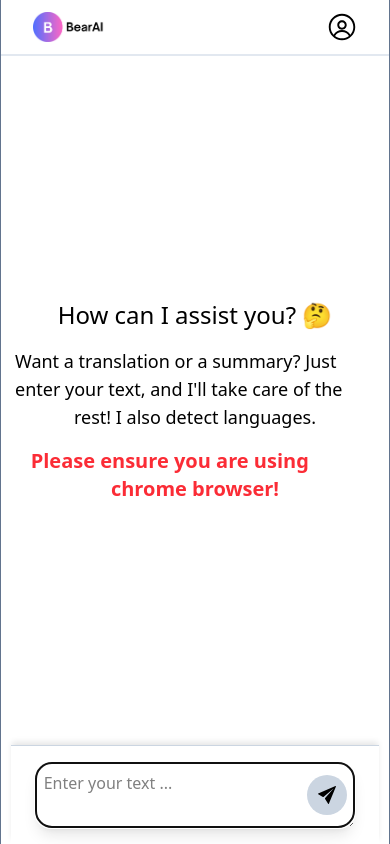
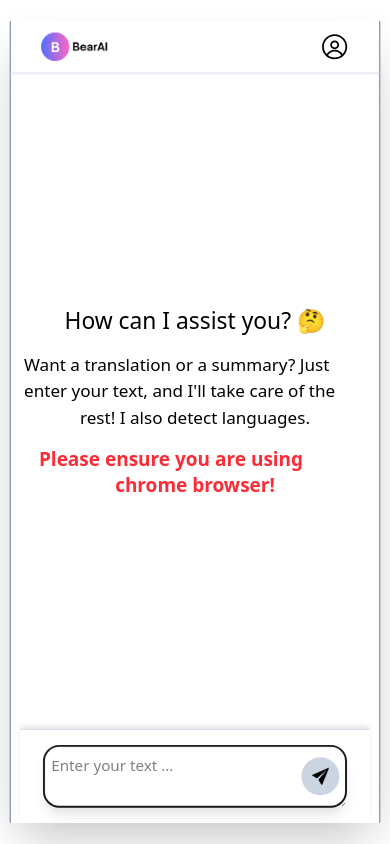
Before and after one commit to J9-tops/hng12-stage3-ai-text-processor, a React (Vite) app: page / in a window 390 px wide. Built offline with nearby package versions, Linux system fonts and the light colour scheme.

Commit message:
style: added responsive layouts

```diff
--- a/src/components/RootLayout.tsx
+++ b/src/components/RootLayout.tsx
@@ -3,7 +3,7 @@ import Header from "./Header";
 
 const RootLayout = () => {
   return (
-    <div className="mx-auto flex h-screen max-w-[80rem] flex-col border-r border-l border-solid border-slate-500 shadow-2xl">
+    <div className="root-layout mx-auto flex h-screen w-screen max-w-[80rem] flex-col border-r border-l border-solid border-slate-500 shadow-2xl">
       <Header />
       <div className="flex flex-1 lg:block">
         <Outlet />
--- a/src/index.css
+++ b/src/index.css
@@ -16,6 +16,15 @@ body {
   height: 100vh;
   max-height: 100vh;
   overflow: hidden;
+  display: flex;
+  justify-content: center;
+  align-items: center;
+}
+
+@media screen and (max-width: 900px) {
+  .root-layout {
+    transform: scale(0.95);
+  }
 }
 
 .last-center {
```
